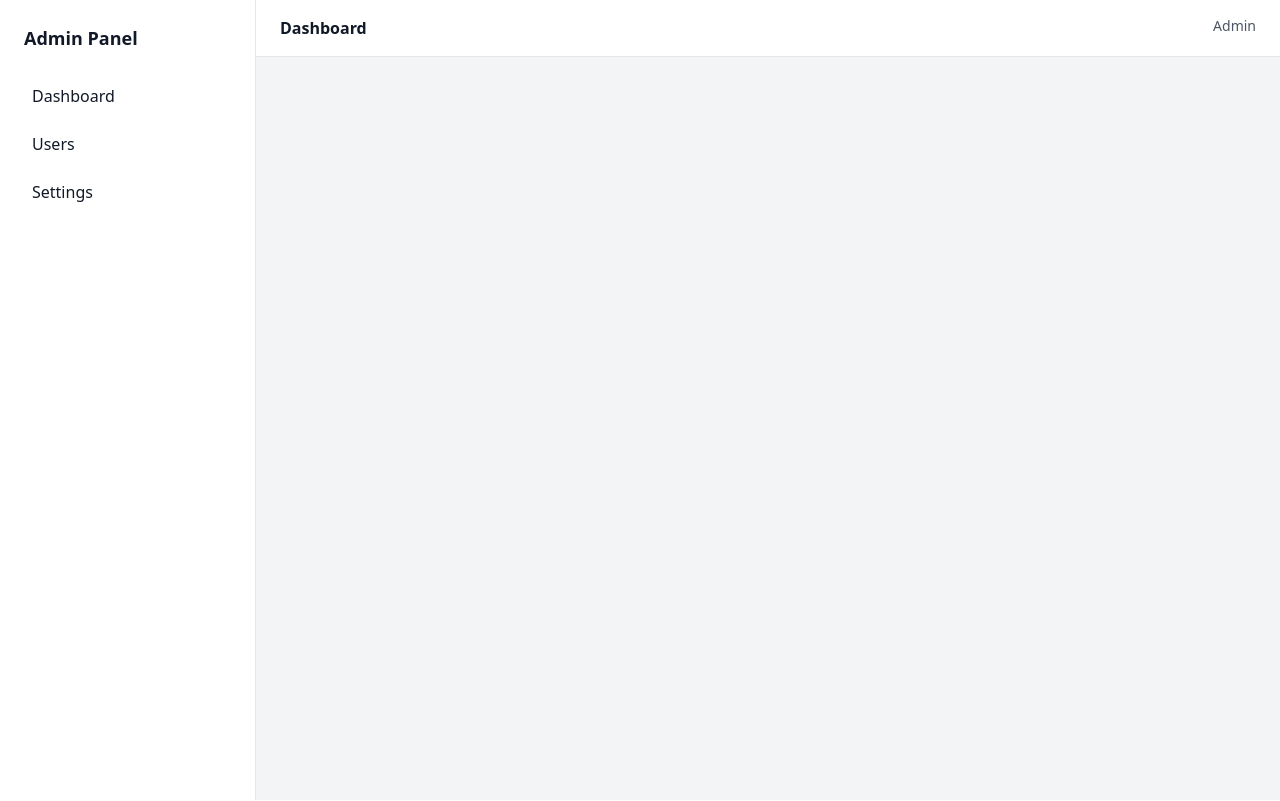
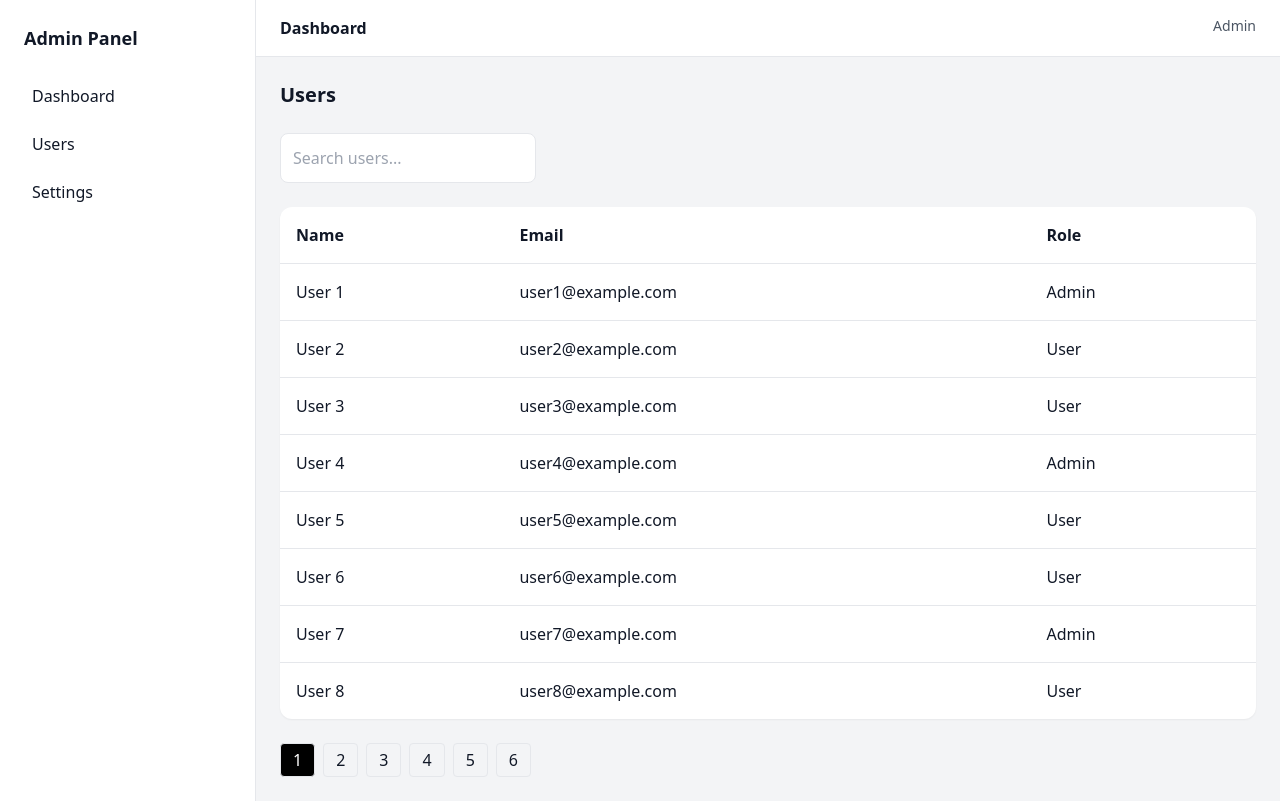
Before and after one commit to yanorenzo624/admin-dashboard, a React (Vite) app: page /users in a window 1280 px wide. Built offline with nearby package versions, Linux system fonts and the light colour scheme.

Commit message:
implemented users table.

```diff
--- a/src/pages/Users.jsx
+++ b/src/pages/Users.jsx
@@ -1,6 +1,75 @@
+import { useState } from "react";
+import { users as mockUsers } from "../data/mockData";
+
+const ITEMS_PER_PAGE = 8;
+
 const Users = () => {
+  const [search, setSearch] = useState("");
+  const [page, setPage] = useState(1);
+
+  const filteredUsers = mockUsers.filter((user) =>
+    user.name.toLowerCase().includes(search.toLowerCase())
+  );
+
+  const totalPages = Math.ceil(filteredUsers.length / ITEMS_PER_PAGE);
+
+  const users = filteredUsers.slice(
+    (page - 1) * ITEMS_PER_PAGE,
+    page * ITEMS_PER_PAGE
+  );
+
   return (
-    <></>
+    <div className="space-y-6">
+      <h2 className="text-xl font-bold">Users</h2>
+
+      <input
+        type="text"
+        placeholder="Search users..."
+        value={search}
+        onChange={(e) => {
+          setSearch(e.target.value);
+          setPage(1);
+        }}
+        className="p-3 border rounded-lg w-full sm:w-64"
+      />
+
+      <div className="overflow-x-auto bg-white rounded-xl shadow-sm">
+        <table className="w-full text-left">
+          <thead className="border-b">
+            <tr>
+              <th className="p-4">Name</th>
+              <th className="p-4">Email</th>
+              <th className="p-4">Role</th>
+            </tr>
+          </thead>
+
+          <tbody>
+            {users.map((user) => (
+              <tr key={user.id} className="border-b last:border-0">
+                <td className="p-4">{user.name}</td>
+                <td className="p-4">{user.email}</td>
+                <td className="p-4">{user.role}</td>
+              </tr>
+            ))}
+          </tbody>
+        </table>
+      </div>
+
+      {/* Pagination */}
+      <div className="flex gap-2">
+        {Array.from({ length: totalPages }, (_, i) => (
+          <button
+            key={i}
+            onClick={() => setPage(i + 1)}
+            className={`px-3 py-1 rounded border ${
+              page === i + 1 ? "bg-black text-white" : ""
+            }`}
+          >
+            {i + 1}
+          </button>
+        ))}
+      </div>
+    </div>
   );
 };
 
```
